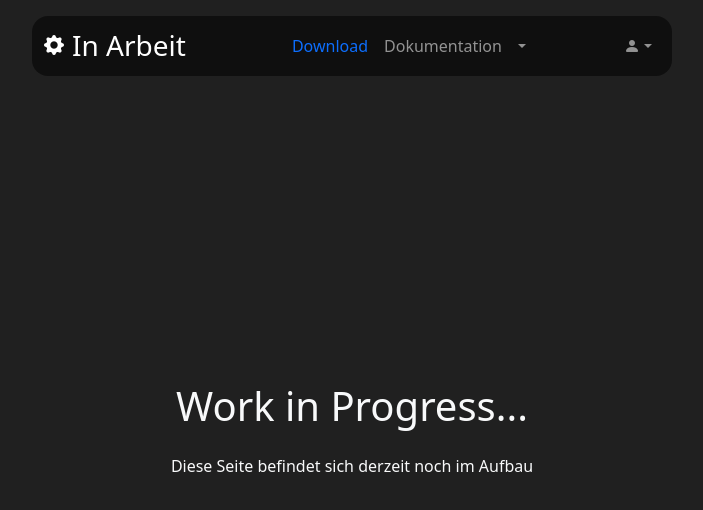
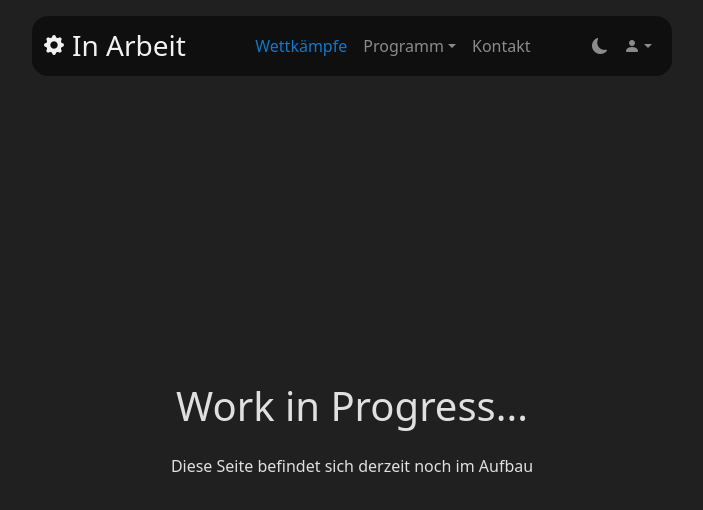
Before and after one commit to Blockomega/assess-website, a website built with Vite: page src/index.html in a window 1280 px wide. Shown: the whole page, without its empty margins (288-991 px from the left). Built offline with nearby package versions, Linux system fonts and the light colour scheme.

Commit message:
update menu and add theme toggler

```diff
--- a/src/index.html
+++ b/src/index.html
@@ -6,9 +6,9 @@
     <title>Website im Aufbau</title>
     <script type="module" src="./js/main.js"></script>
 </head>
-<body class="bg-dark text-light d-flex flex-column min-vh-100">
+<body class="d-flex flex-column min-vh-100">
 <main class="d-flex flex-grow-1 align-items-center justify-content-center">
-    <div class="container text-center">
+    <div class="container text-center" id="main-content">
         <h1>Work in Progress...</h1>
         <p class="mt-4">Diese Seite befindet sich derzeit noch im Aufbau</p>
     </div>
--- a/src/js/main.js
+++ b/src/js/main.js
@@ -2,10 +2,18 @@ import '../scss/custom.scss';
 import 'bootstrap-icons/font/bootstrap-icons.css';
 
 import { Tooltip, Toast, Popover } from 'bootstrap';
+import {
+    getThemeClasses,
+    applyThemeToPage,
+    initThemeToggle,
+    initThemeTransitions
+} from './theme.js';
 
-function initMenu() {
+function createMenu() {
+    const classes = getThemeClasses();
     const nav = document.createElement('nav');
-    nav.className = "navbar navbar-expand-lg w-50 mx-auto mt-3 rounded-4 navbar-dark bg-black align-items-center";
+    nav.id = 'main-navbar';
+    nav.className = `navbar navbar-expand-lg w-50 mx-auto mt-3 rounded-4 ${classes.navbar} align-items-center`;
     nav.innerHTML = `
     <div class="container-fluid">
         <a class="navbar-brand d-flex align-items-center" href="#">
@@ -21,36 +29,65 @@ function initMenu() {
 
         <div class="collapse navbar-collapse" id="navbarSupportedContent">
             <ul class="navbar-nav mx-auto mb-2 mb-lg-0 align-items-center">
-                <li class="nav-item"><a class="nav-link text-primary d-flex align-items-center" aria-current="page" href="#">Download</a></li>
-                <li class="nav-item"><a class="nav-link d-flex align-items-center" href="#">Dokumentation</a></li>
+                <li class="nav-item"><a class="nav-link text-primary d-flex align-items-center" aria-current="page" href="#">Wettkämpfe</a></li>
                 <li class="nav-item dropdown">
-                    <a class="nav-link dropdown-toggle d-flex align-items-center" href="#" role="button" data-bs-toggle="dropdown" aria-expanded="false"></a>
-                    <ul class="dropdown-menu dropdown-menu-dark">
-                        <li><a class="dropdown-item" href="#">Kontakt</a></li>
+                    <a class="nav-link dropdown-toggle d-flex align-items-center" href="#" role="button" data-bs-toggle="dropdown" aria-expanded="false">Programm</a>
+                    <ul class="dropdown-menu ${classes.dropdown}">
                         <li><hr class="dropdown-divider"></li>
-                        <li><a class="dropdown-item" href="#">Impressum</a></li>
-                        <li><a class="dropdown-item" href="#">Über uns</a></li>
+                        <li><a class="dropdown-item" href="#">Informationen</a></li>
+                        <li><hr class="dropdown-divider"></li>
+                        <li><a class="dropdown-item" href="#">Installation</a></li>
+                        <li><a class="dropdown-item" href="#">Dokumentation</a></li>
+                        <li><hr class="dropdown-divider"></li>
                     </ul>
                 </li>
+                <li class="nav-item"><a class="nav-link d-flex align-items-center" href="#">Kontakt</a></li>
             </ul>
 
             <ul class="navbar-nav m-0 align-items-center">
+                <li class="nav-item">
+                    <a class="nav-link d-flex align-items-center" href="#" id="theme-toggle" role="button">
+                        <i class="bi bi-moon-fill" id="theme-icon"></i>
+                    </a>
+                </li>
                 <li class="nav-item dropdown">
                     <a class="nav-link dropdown-toggle d-flex align-items-center" href="#" role="button" data-bs-toggle="dropdown" aria-expanded="false">
                         <i class="bi bi-person-fill"></i>
                     </a>
-                    <ul class="dropdown-menu dropdown-menu-dark dropdown-menu-end">
+                    <ul class="dropdown-menu ${classes.dropdown} dropdown-menu-end">
+                        <li><hr class="dropdown-divider"></li>
                         <li><a class="dropdown-item" href="#">Anmelden</a></li>
+                        <li><a class="dropdown-item" href="#">Registrieren</a></li>
+                        <li><hr class="dropdown-divider"></li>
                     </ul>
                 </li>
             </ul>
         </div>
     </div>
     `;
-    document.body.prepend(nav);
+    return nav;
 }
 
-// Sicher aufrufen, auch wenn das Modul nach dem DOM geladen wird
+function initMenu() {
+    const nav = createMenu();
+    document.body.prepend(nav);
+
+    initThemeTransitions();
+    applyThemeToPage();
+    initThemeToggle(updateMenuTheme);
+}
+
+function updateMenuTheme(keepTransitioning = false) {
+    const oldNav = document.getElementById('main-navbar');
+    if (oldNav) {
+        const newNav = createMenu();
+        oldNav.replaceWith(newNav);
+    }
+
+    applyThemeToPage(keepTransitioning);
+}
+
+
 if (document.readyState === 'loading') {
     document.addEventListener('DOMContentLoaded', initMenu);
 } else {
--- /dev/null
+++ b/src/js/theme.js
@@ -0,0 +1,104 @@
+export function getThemeClasses() {
+    const theme = localStorage.getItem('theme') || 'dark';
+
+    if (theme === 'light') {
+        return {
+            navbar: 'navbar-light bg-white',
+            dropdown: 'dropdown-menu',
+            body: 'bg-light text-dark',
+            container: 'bg-light text-dark'
+        };
+    } else {
+        return {
+            navbar: 'navbar-dark bg-black',
+            dropdown: 'dropdown-menu-dark',
+            body: 'bg-dark text-light',
+            container: 'bg-dark text-light'
+        };
+    }
+}
+
+export function getCurrentTheme() {
+    return localStorage.getItem('theme') || 'dark';
+}
+
+export function applyThemeToPage(keepTransitioning = false) {
+    const classes = getThemeClasses();
+
+    // Body-Klassen setzen (theme-transitioning beibehalten falls aktiv)
+    const baseClasses = 'd-flex flex-column min-vh-100';
+    const transitionClass = keepTransitioning ? 'theme-transitioning' : '';
+    document.body.className = `${baseClasses} ${classes.body} ${transitionClass}`.trim();
+
+    // Container-Klassen setzen
+    const container = document.getElementById('main-content');
+    if (container) {
+        container.className = `container text-center ${classes.container}`;
+    }
+}
+
+export function updateThemeIcon(theme, iconElement) {
+    if (theme === 'dark') {
+        iconElement.className = 'bi bi-moon-fill';
+    } else {
+        iconElement.className = 'bi bi-sun-fill';
+    }
+}
+
+export function initThemeToggle(updateMenuCallback) {
+    const themeToggle = document.getElementById('theme-toggle');
+    const themeIcon = document.getElementById('theme-icon');
+    const html = document.documentElement;
+
+    // Gespeichertes Theme laden oder Dark Mode als Standard verwenden
+    const savedTheme = getCurrentTheme();
+    html.setAttribute('data-theme', savedTheme);
+    updateThemeIcon(savedTheme, themeIcon);
+
+    // Theme-Toggle Event Listener
+    themeToggle.addEventListener('click', (e) => {
+        e.preventDefault();
+        const currentTheme = html.getAttribute('data-theme');
+        const newTheme = currentTheme === 'dark' ? 'light' : 'dark';
+
+        // Transition-Klasse ZUERST hinzufügen
+        document.body.classList.add('theme-transitioning');
+
+        // requestAnimationFrame verwenden für smooth transition
+        requestAnimationFrame(() => {
+            html.setAttribute('data-theme', newTheme);
+            localStorage.setItem('theme', newTheme);
+
+            // Menu mit neuen Theme-Klassen neu erstellen (transition beibehalten)
+            updateMenuCallback(true);
+
+            // Icon aktualisieren (neues Element nach Menu-Update)
+            const newThemeIcon = document.getElementById('theme-icon');
+            updateThemeIcon(newTheme, newThemeIcon);
+
+            // Transition-Klasse nach 300ms entfernen
+            setTimeout(() => {
+                document.body.classList.remove('theme-transitioning');
+            }, 300);
+
+            // Event Listener neu initialisieren
+            initThemeToggle(updateMenuCallback);
+        });
+    });
+}
+
+// Theme-Transitions als CSS hinzufügen
+export function initThemeTransitions() {
+    const style = document.createElement('style');
+    style.textContent = `
+        .theme-transitioning,
+        .theme-transitioning *,
+        .theme-transitioning *::before,
+        .theme-transitioning *::after {
+            transition: background-color 300ms ease-in-out,
+                        color 300ms ease-in-out,
+                        border-color 300ms ease-in-out !important;
+        }
+    `;
+    document.head.appendChild(style);
+}
--- a/src/scss/custom.scss
+++ b/src/scss/custom.scss
@@ -1,4 +1,7 @@
+$primary: #1478c8;
+$black: #0f0f0f;
+$dark: #202020;
+$white: #f2f2f2;
+$light: #e0e0e0;
+
 @import "bootstrap/scss/bootstrap";
-
-.bg-dark { background-color: #202020 !important; }
-.bg-black { background-color: #0f0f0f !important; }
```
